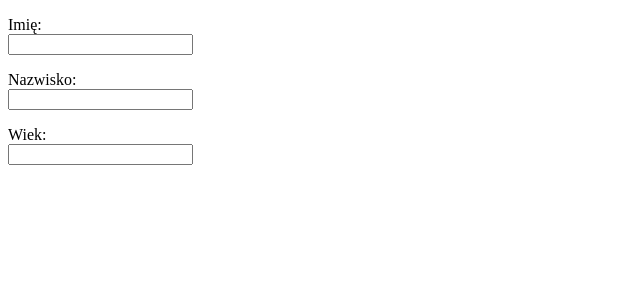
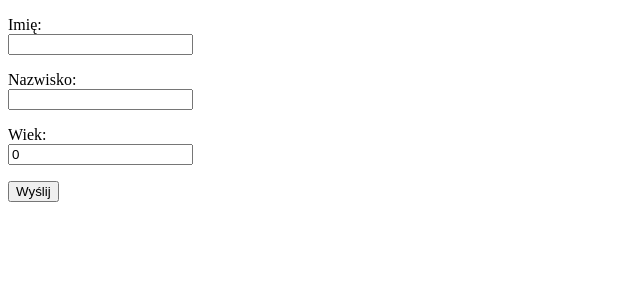
Before and after one commit to jakubhfake/megak-react-app, a React (Create React App) app: page / in a window 1280 px wide. Shown: the top 300 px of the page, without its empty margins (0-640 px from the left). Built offline with nearby package versions, Linux system fonts and the light colour scheme.

Commit message:
using forms in React

```diff
--- a/src/components/NewUserForm/NewUserForm.js
+++ b/src/components/NewUserForm/NewUserForm.js
@@ -3,26 +3,54 @@ import React, {useState} from "react";
 export const NewUserForm = props => {
     const [firstName, setFirstName] = useState('');
     const [lastName, setLastName] = useState('');
-    const [age, setAge] = useState('');
+    const [age, setAge] = useState(0);
 
-    return <form>
+    const sendForm = e => {
+        e.preventDefault();
+
+        const person = {
+            firstName,
+            lastName,
+            age,
+        };
+
+        console.log(person);
+    }
+
+    return <form onSubmit={sendForm}>
         <p>
             <label>
                 Imię:<br/>
-                <input type="text"/>
+                <input
+                    type="text"
+                    value={firstName}
+                    onChange={e => setFirstName(e.target.value)}
+                />
             </label>
         </p>
         <p>
             <label>
                 Nazwisko:<br/>
-                <input type="text"/>
+                <input
+                    type="text"
+                    value={lastName}
+                    onChange={e => setLastName(e.target.value)}
+                />
             </label>
         </p>
         <p>
             <label>
                 Wiek:<br/>
-                <input type="number" min={0}/>
+                <input
+                    type={"number"}
+                    value={age}
+                    onChange={e => setAge(Number(e.target.value))}
+                    min={0}
+                />
             </label>
+        </p>
+        <p>
+            <button type={"submit"}>Wyślij</button>
         </p>
     </form>
 };
```
